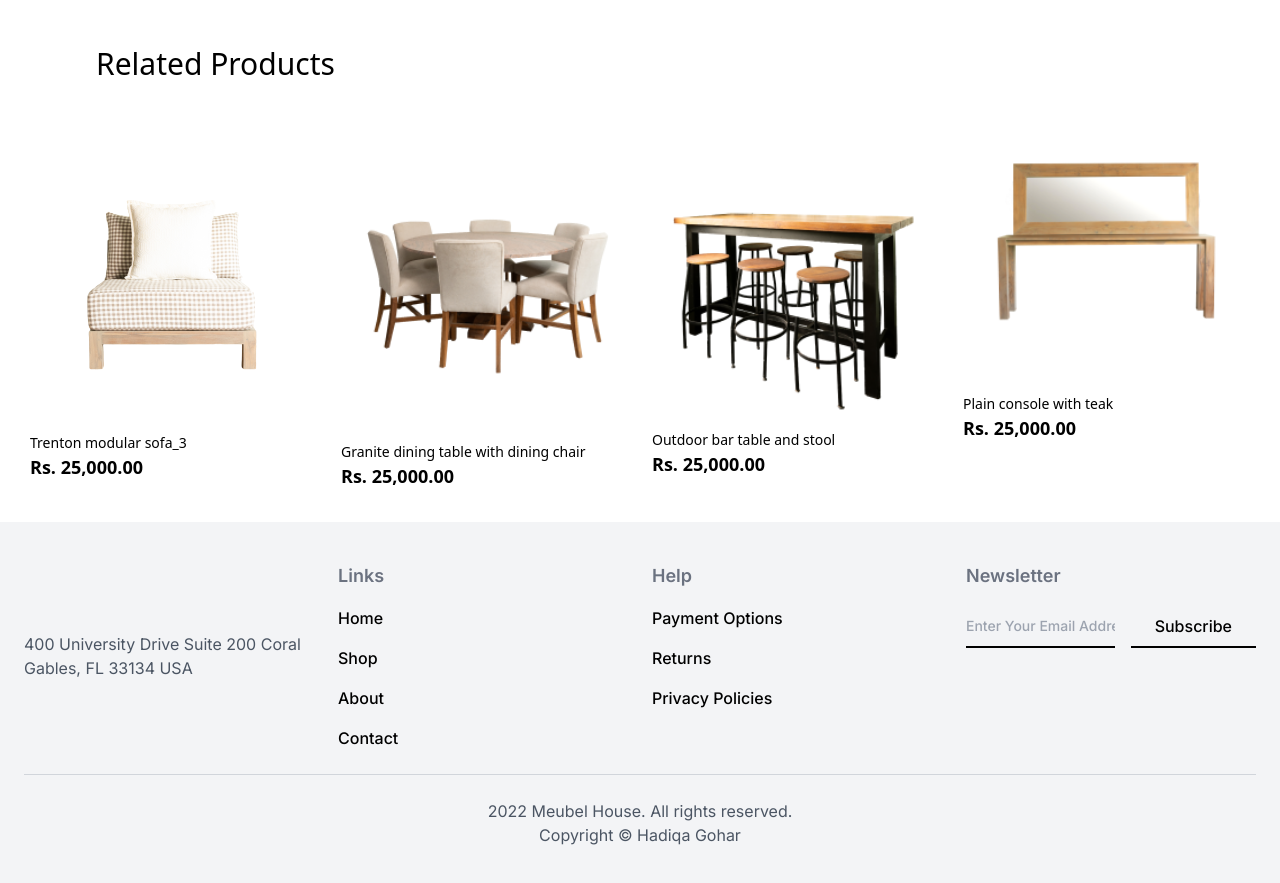
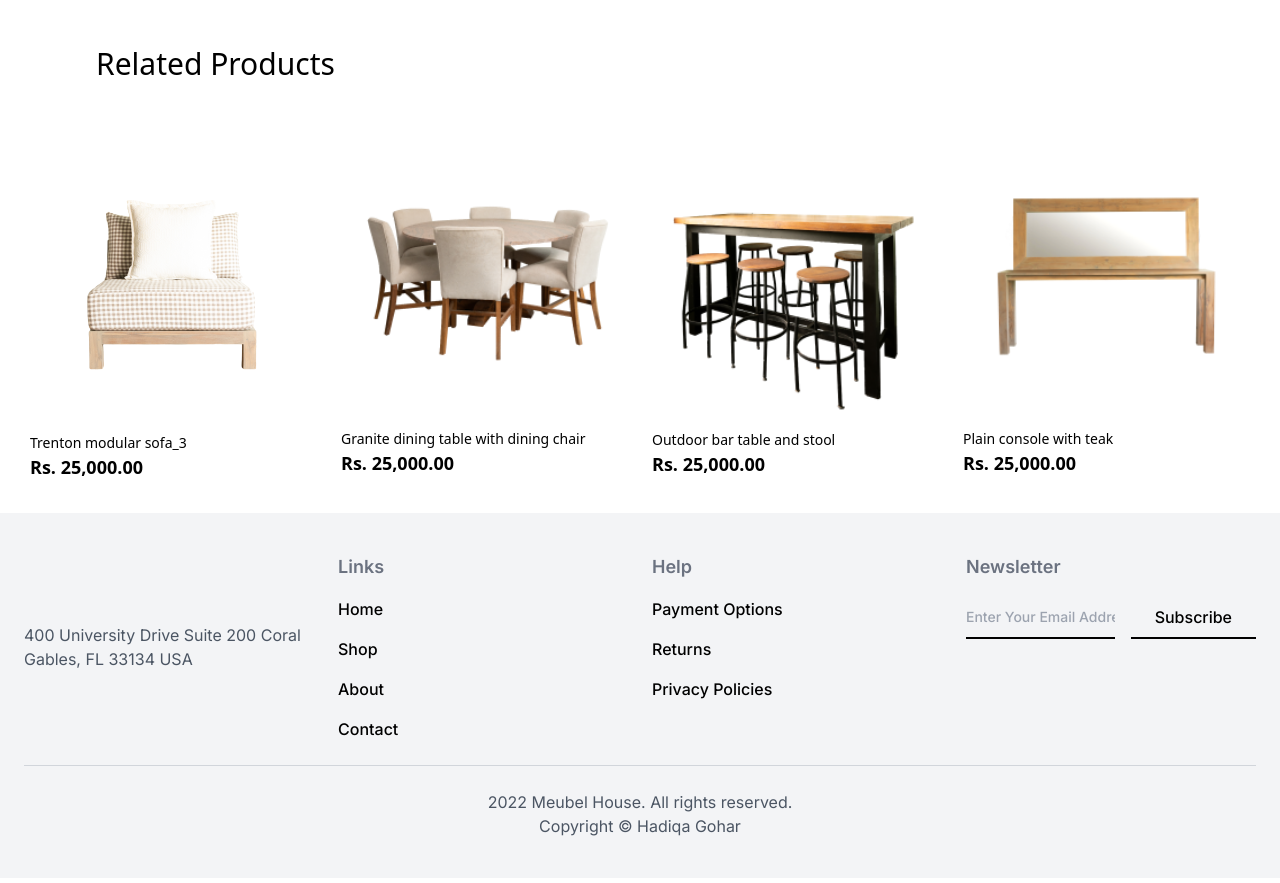
Before and after one commit to HadiqaGohar/Figma-Design-Hackathon, a Next.js app: page /asgaardsofa/1 in a window 1280 px wide. Shown: the part 1408-2291 px from the top of the page. Built offline with nearby package versions, Linux system fonts and the light colour scheme.

Commit message:
add clear picturess

```diff
--- a/src/app/asgaardsofa/[id]/page.tsx
+++ b/src/app/asgaardsofa/[id]/page.tsx
@@ -211,7 +211,7 @@ function AsgaardSofaId() {
     </div>
 
     {/* Second Product */}
-    <div className="flex flex-col text-left w-full sm:w-[287px] mt-10 sm:mt-0 md:mt-12">
+    <div className="flex flex-col text-left w-full sm:w-[287px] mt-10 sm:mt-0 md:mt-[35px]">
       <Image
         src='/shop/group1/img2.png'
         alt='Granite dining table with dining chair'
@@ -243,7 +243,7 @@ function AsgaardSofaId() {
     </div>
 
     {/* Fourth Product */}
-    <div className="flex flex-col text-left w-full sm:w-[287px] md:mt mt-10 sm:mt-0">
+    <div className="flex flex-col text-left w-full sm:w-[287px] md:mt-[35px] mt-10 sm:mt-0">
       <Image
         src='/shop/group1/img4.png'
         alt='Plain console with teak'
```
